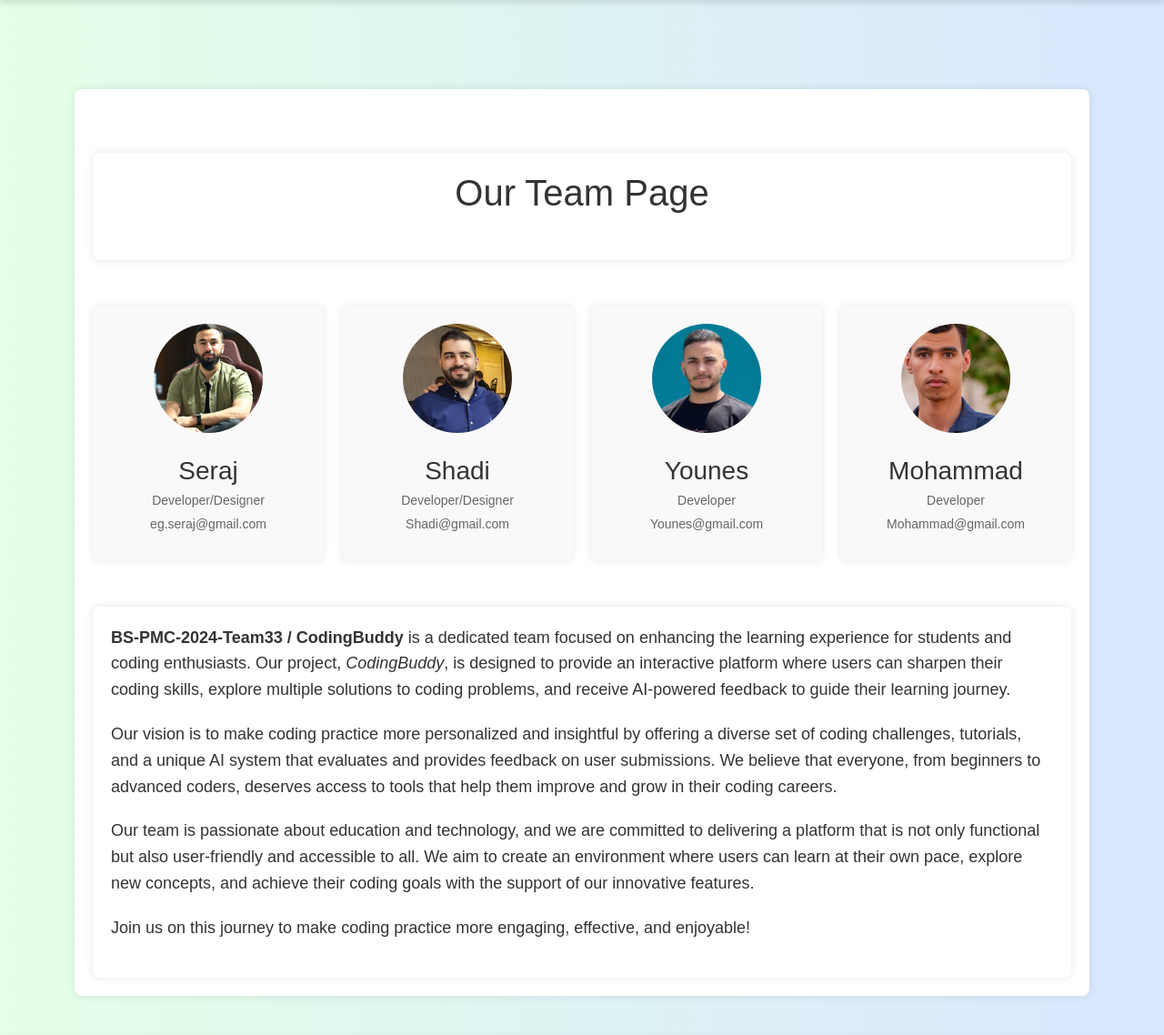
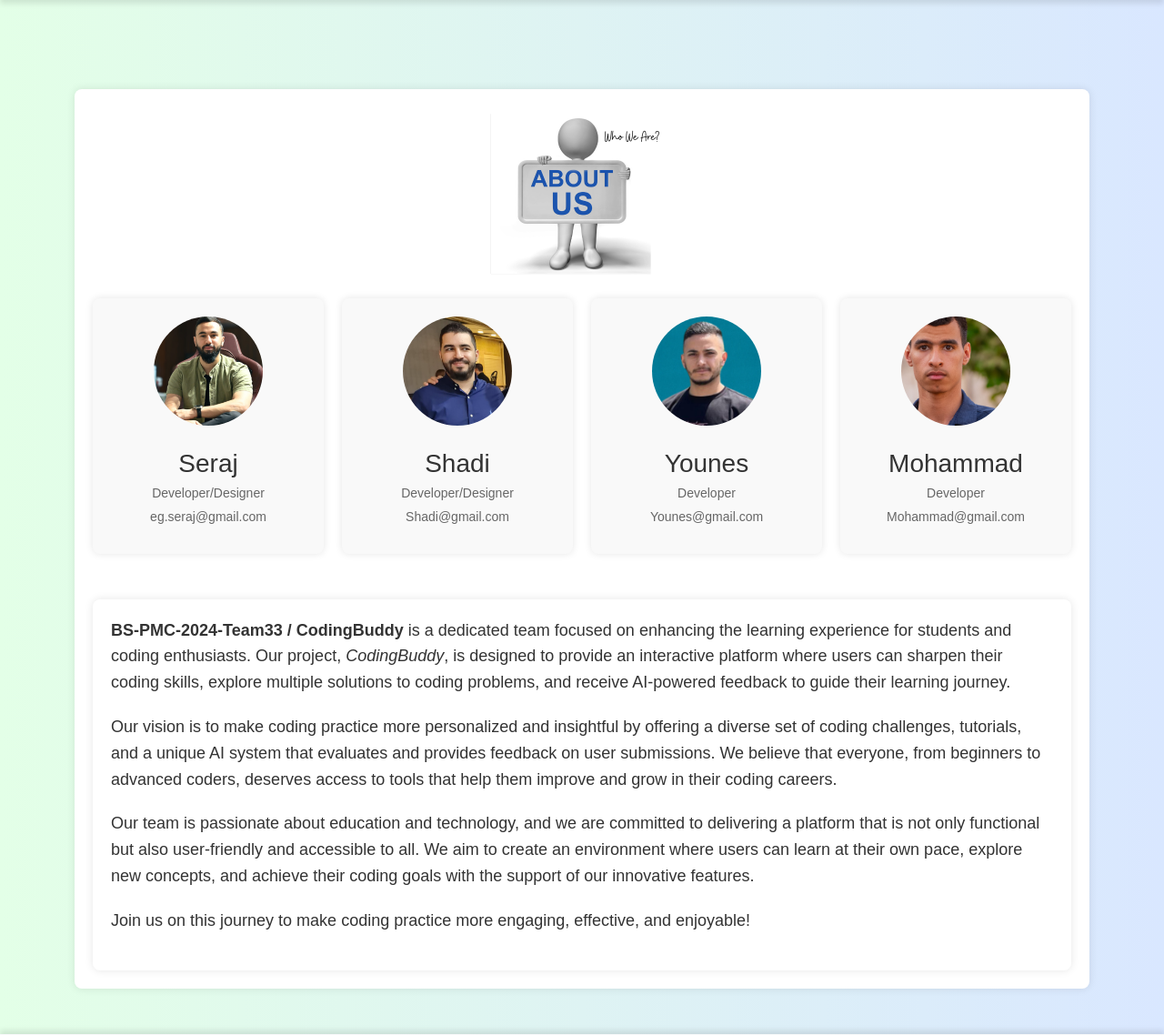
Before and after one commit to BS-PMC-2024/BS-PMC-2024-Team33, a Django app: page /aboutus/ in a window 1280 px wide. Shown: the part 76-1214 px from the top of the page at 91% size. Run offline with Django 5.2, Linux system fonts and the light colour scheme.

Commit message:
Update_icons

```diff
--- a/CodingBuddy/templates/aboutus.html
+++ b/CodingBuddy/templates/aboutus.html
@@ -161,8 +161,9 @@
 
 {% block content %}
   <div class="team-container">
-    <div class="team-container">
-  <h1>Our Team Page</h1>
+
+<div style="text-align: center;">
+    <img src="{% static 'home/images/aboutus.png' %}" alt="tu">
 </div>
     <div class="team-section">
       <div class="team-member">
--- a/CodingBuddy/templates/developer/tutorial_list.html
+++ b/CodingBuddy/templates/developer/tutorial_list.html
@@ -1,4 +1,5 @@
 {% extends 'base.html' %}
+{% load static %}
 
 {% block title %}
     Tutorial List
@@ -198,7 +199,9 @@
             </ul>
             <a class="add-tutorial" href="/developer/tutorials/add/">Add Tutorial</a>
         {% else %}
-            <h1>Tutorials</h1>
+            <div style="text-align: center;">
+                <img src="{% static 'home/images/tu.png' %}" alt="tu">
+            </div>
             <div class="filter-container">
                 <form method="get">
                     <select name="language" id="language">
```
Also changed, not shown: CodingBuddy/templates/chat_page.html (+5 -2 lines), CodingBuddy/static/home/images/aboutus.png (added), CodingBuddy/static/home/images/chat.png (added), CodingBuddy/static/home/images/tu.png (added).
